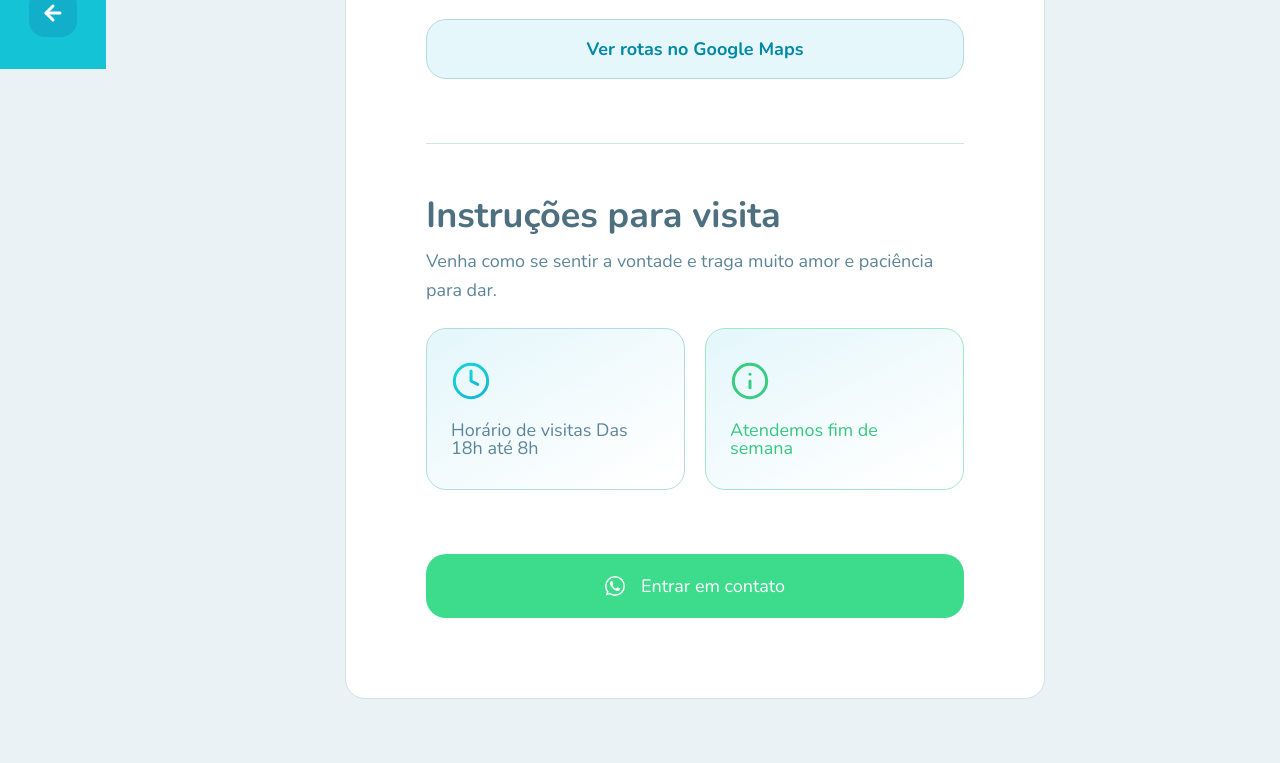
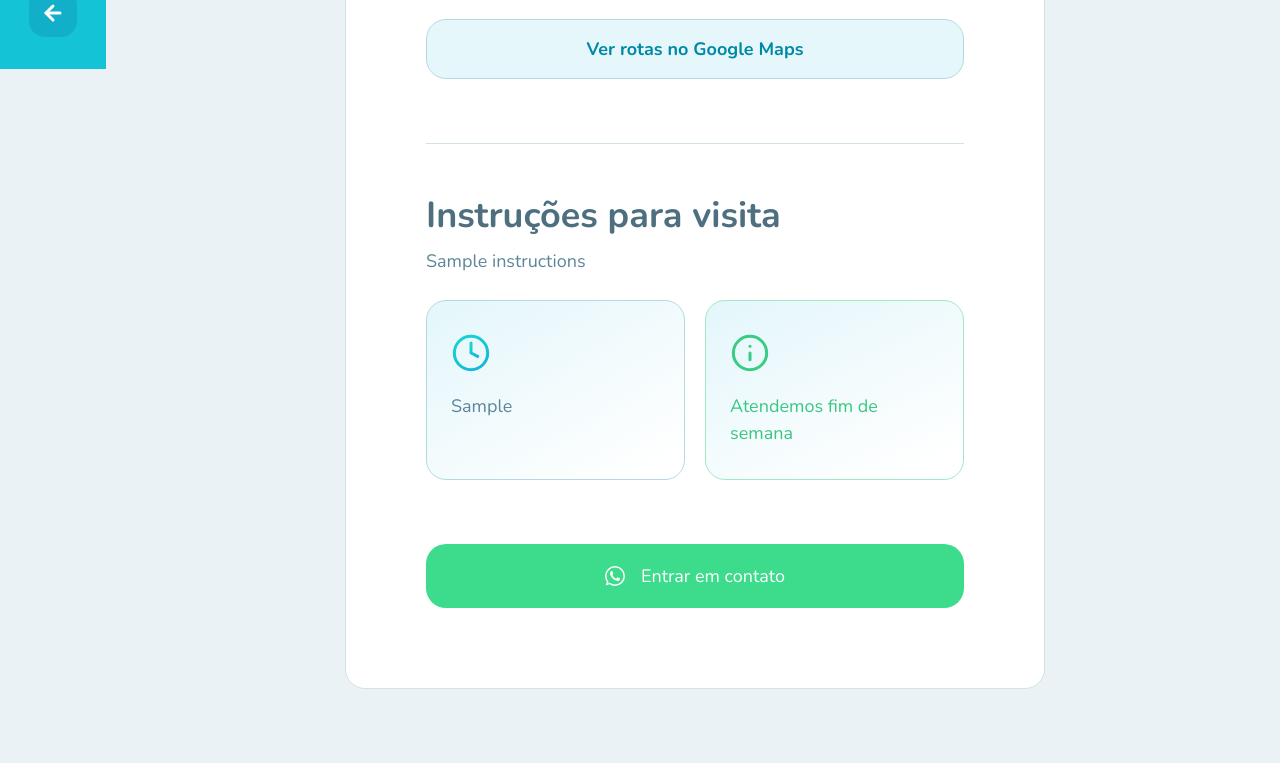
Before and after one commit to EduardoFMarinho/Happy, a Node server app: template src/views/orphanage.hbs in a window 1280 px wide. Shown: the part 731-1494 px from the top of the page. After the commit the page ends 1420 px from the top, so only its background shows below. Run offline with Node 20, Linux system fonts and the light colour scheme; the template is opened without the code that fills it: most values are stand-ins (such as "Sample title", 1, 10 or a date in 2020); grey boxes marked "Sample" are stand-in pictures; some libraries are stand-ins or nearby versions.

Commit message:
Bug Fixes

```diff
--- a/public/css/buttons.css
+++ b/public/css/buttons.css
@@ -17,6 +17,8 @@
     justify-content: center;
 
     transition: background-color .2s;
+
+    text-decoration: none;
 }
 
 .primary-button:hover {
--- a/public/css/page-orphanage.css
+++ b/public/css/page-orphanage.css
@@ -104,6 +104,8 @@ main {
     display: grid;
     grid-template-columns: 1fr 1fr;
     column-gap: 2rem;
+
+    line-height: 1.5;
 }
 
 .open-details div {
@@ -125,8 +127,17 @@ main {
 }
 
 .open-details .open-on-weekends {
+    border-radius: 20px;
+}
+
+.open-on-weekends.open {
     background: linear-gradient(154.16deg, #E6F7FB 7.85%, #FFFFFF 91.03%);
     border: 1px solid #A1E9C5;
-    border-radius: 20px;
     color: #37c77f;
 }
+
+.open-on-weekends.closed {
+    background:linear-gradient(154.16deg, #FCF0F4 7.85%, #FFFFFF 91.03%);
+    border: 1px solid #FFBCD4;
+    color: #FF999D;
+}
--- a/public/scripts/page-orphanage.js
+++ b/public/scripts/page-orphanage.js
@@ -6,11 +6,17 @@ const options = {
     zoomControl: false
 }
 
+// get values from html
+const lat = document.querySelector('span[data-lat]').dataset.lat
+const lng = document.querySelector('span[data-lng]').dataset.lng
+
 // create map
-const map = L.map('mapid', options).setView([-27.222633, -49.6455874], 15);
+var map = L.map('mapid', options).setView([lat, lng], 15)
+
 
 // create and add titleLayer
-L.tileLayer('https://{s}.tile.openstreetmap.org/{z}/{x}/{y}.png',).addTo(map)
+L.tileLayer('https://{s}.tile.openstreetmap.org/{z}/{x}/{y}.png')
+.addTo(map)
 
 
 // create icon
@@ -22,8 +28,9 @@ const icon = L.icon({
 })
 
 // create and add marker
+
 L
-.marker([-27.222633,-49.6455874], { icon })
+.marker([lat, lng], { icon })
 .addTo(map)
 
 /* image gallery */
--- a/src/pages.js
+++ b/src/pages.js
@@ -17,6 +17,12 @@ module.exports = {
 
       orphanage.images = orphanage.images.split(",")
       orphanage.firstImage = orphanage.images[0]
+
+      if(orphanage.open_on_weekends == "0") {
+        orphanage.open_on_weekends = false
+      } else {
+        orphanage.open_on_weekends = true
+      }
 
       return res.render('orphanage', {orphanage})
     } catch (error) {
--- a/src/views/orphanage.hbs
+++ b/src/views/orphanage.hbs
@@ -1,23 +1,19 @@
 <!DOCTYPE html>
 <html lang="pt_BR">
+
 <head>
   <meta charset="UTF-8" />
   <meta name="viewport" content="width=device-width, initial-scale=1.0" />
-    <title>{{ orphanage-name }} | Happy</title>
+  <title>{{ orphanage.name }} | Happy</title>
 
-    <link
-      rel="stylesheet"
-      href="https://unpkg.com/leaflet@1.7.1/dist/leaflet.css"
+  <link rel="stylesheet" href="https://unpkg.com/leaflet@1.7.1/dist/leaflet.css"
     integrity="sha512-xodZBNTC5n17Xt2atTPuE1HxjVMSvLVW9ocqUKLsCC5CXdbqCmblAshOMAS6/keqq/sMZMZ19scR4PsZChSR7A=="
-      crossorigin=""
-    />
+    crossorigin="" />
 
   <!-- Make sure you put this AFTER Leaflet's CSS -->
-    <script
-      src="https://unpkg.com/leaflet@1.7.1/dist/leaflet.js"
+  <script src="https://unpkg.com/leaflet@1.7.1/dist/leaflet.js"
     integrity="sha512-XQoYMqMTK8LvdxXYG3nZ448hOEQiglfqkJs1NOQV44cWnUrBc8PkAOcXy20w0vlaXaVUearIOBhiXZ5V3ynxwA=="
-      crossorigin=""
-    ></script>
+    crossorigin=""></script>
 
   <link rel="icon" href="/images/logo-icon.png" />
 
@@ -28,11 +24,9 @@
   <link rel="stylesheet" href="/css/buttons.css" />
   <link rel="stylesheet" href="/css/page-orphanage.css" />
 
-    <link
-      href="http://fonts.googleapis.com/css2?family=Nunito:wght@400;600;700;800&display=swap"
-      rel="stylesheet"
-    />
+  <link href="http://fonts.googleapis.com/css2?family=Nunito:wght@400;600;700;800&display=swap" rel="stylesheet" />
 </head>
+
 <body>
   <div id="page-orphanage">
     <aside class="animate-right sidebar">
@@ -68,13 +62,10 @@
 
           <div class="map-container">
             <div class="mapid"></div>
-              <span
-                data-lat="{{orphanage.lat}}"
-                data-lng="{{orphanage.lng}}"></span>
+            <span data-lat="{{orphanage.lat}}" data-lng="{{orphanage.lng}}"></span>
             <footer>
-                <a
-                target="_blank"
-                href="https://maps.google.com/mobile?q={{orphanage.lat}},{{orphanage.lng}}&z=15">Ver rotas no Google Maps</a>
+              <a target="_blank" href="https://maps.google.com/mobile?q={{orphanage.lat}},{{orphanage.lng}}&z=15">Ver
+                rotas no Google Maps</a>
             </footer>
           </div>
 
@@ -82,30 +73,40 @@
 
           <h2>Instruções para visita</h2>
 
-            <p>
-              Venha como se sentir a vontade e traga muito amor e paciência para
-              dar.
+          <p>{{orphanage.instructions}}
+
           </p>
 
           <div class="open-details">
             <div class="hour">
               <img src="/images/clock.svg" alt="" />
-                Horário de visitas Das 18h até 8h
+              {{orphanage.opening_hours}}
             </div>
-              <div class="open-on-weekends">
+
+            {{#if orphanage.open_on_weekends}}
+            <div class="open-on-weekends open">
               <img src="/images/info.svg" alt="" />
               Atendemos fim de semana
             </div>
+            {{else}}
+            <div class="open-on-weekends closed">
+              <img src="/images/info-red.svg" alt="">
+              Não atendemos fim de semana
+            </div>
+            {{/if}}
           </div>
 
-            <button class="primary-button" type="button">
+          <a href="https://api.whatsapp.com/send?1=pt_BR&phone={{orphanage.whatsapp}}&text=Oi, quero conversar sobre as visistas no {{orphanage.name}}"
+          target="_blank"
+          class="primary-button" type="button">
             <img src="/images/whatsapp.svg" alt="" />
             Entrar em contato
-            </button>
+          </a>
         </div>
       </div>
     </main>
   </div>
   <script src="/scripts/page-orphanage.js"></script>
 </body>
+
 </html>
```
Lines whose indentation alone changed are shown as unchanged.
